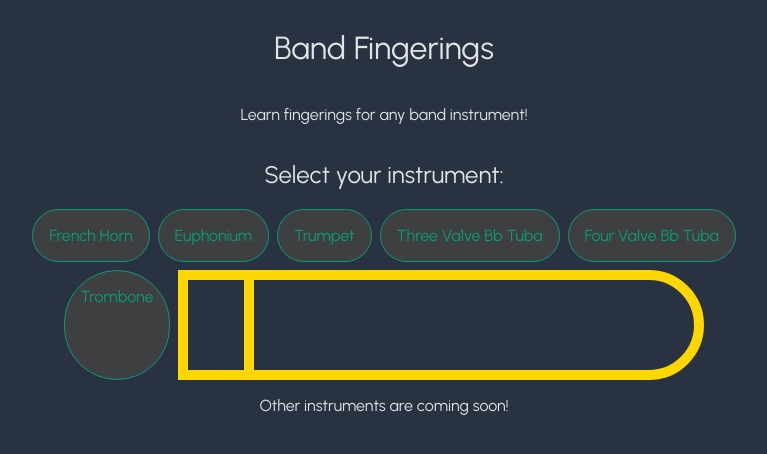
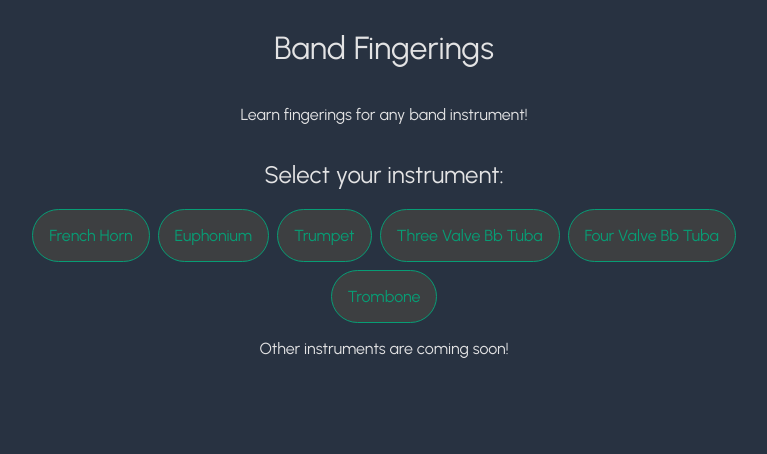
Before and after one commit to StephenBuley/band-fingerings, a React (Vite) app: page / in a window 1280 px wide. Shown: the top 454 px of the page, without its empty margins (256-1023 px from the left). Built offline with nearby package versions, Linux system fonts and the light colour scheme.

Commit message:
fixed for real this time

```diff
--- a/src/App.tsx
+++ b/src/App.tsx
@@ -26,7 +26,6 @@ function App() {
         <Link className="link" to="/trombone" tabIndex={0}>
           Trombone
         </Link>
-        <img src="/TromboneSlide_.svg" alt="trombone slide" />
       </div>
       <p>Other instruments are coming soon!</p>
     </div>
```
